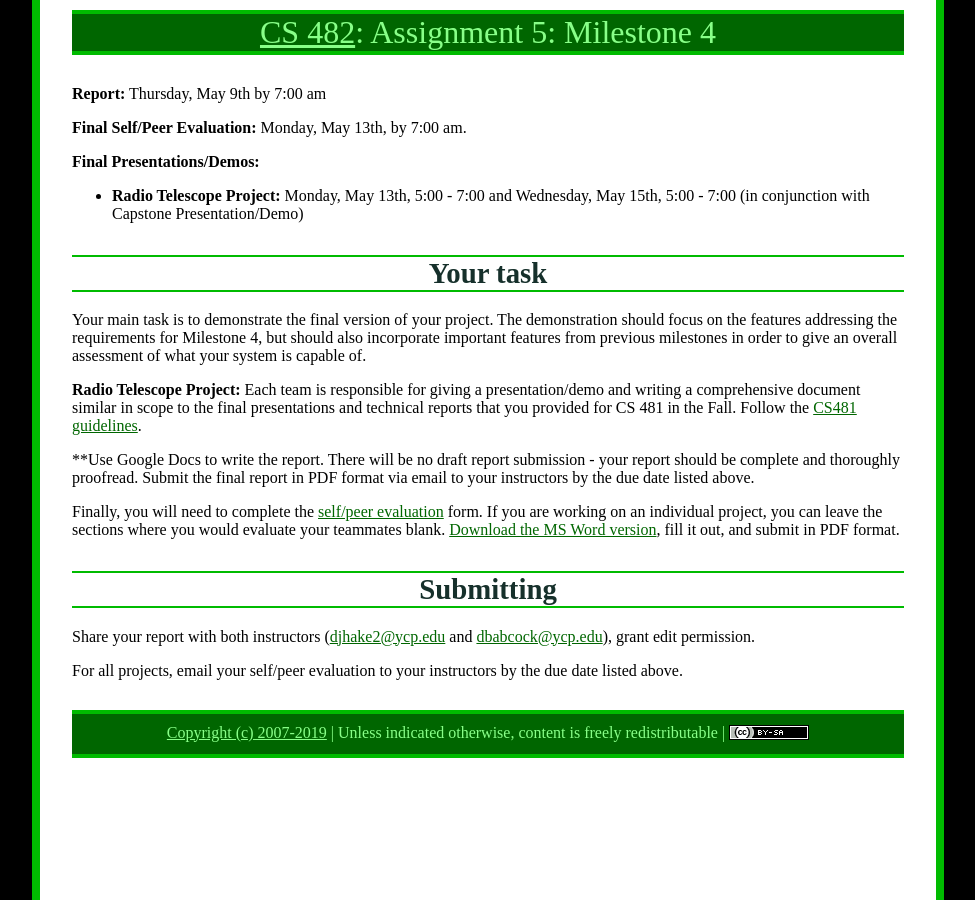
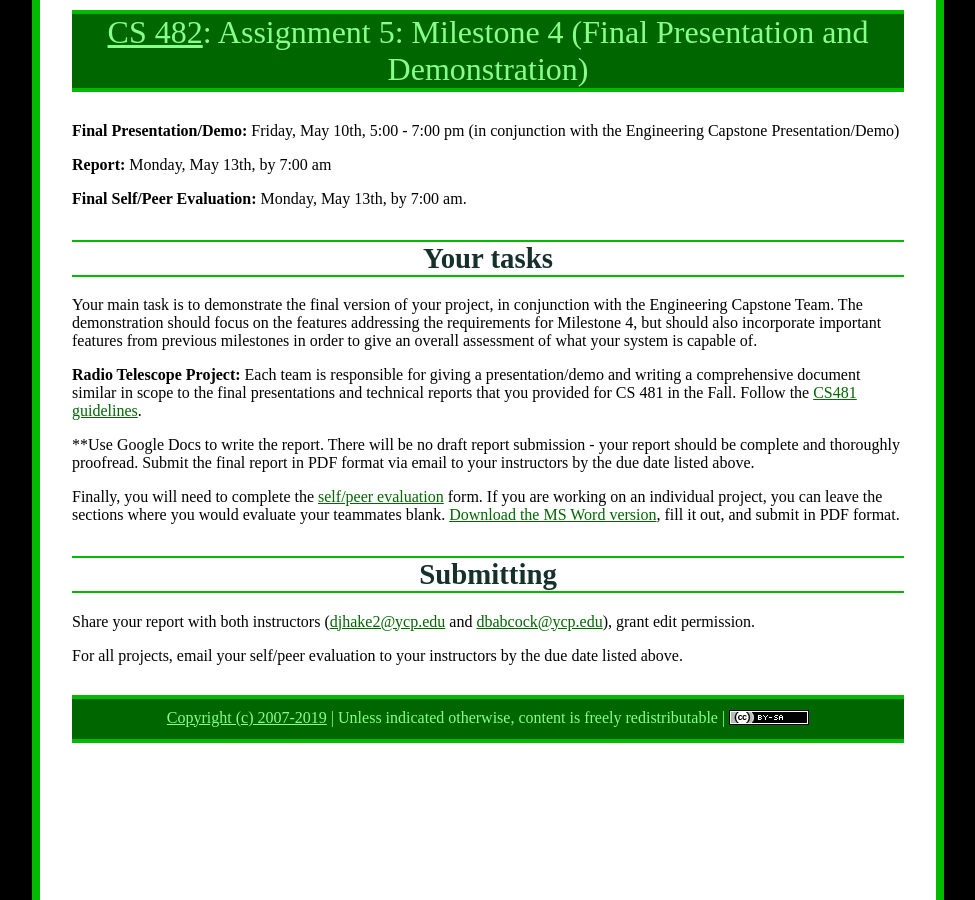
Before and after one commit to ycpcs/cs482-spring2019, a Jekyll site: the page built from assign/assign05.md, in a window 1280 px wide. Shown: the whole page, without its empty margins (152-1127 px from the left). Built offline with Jekyll 4.4.1, drawn with Linux system fonts in a browser that asks for light colours.

Commit message:
updated assignments and dates

```diff
--- a/assign/assign05.md
+++ b/assign/assign05.md
@@ -1,23 +1,21 @@
 ---
 layout: default
-title: "Assignment 5: Milestone 4"
+title: "Assignment 5: Milestone 4 (Final Presentation and Demonstration)"
 ---
 
-**Report:** Thursday, May 9th by 7:00 am
+**Final Presentation/Demo:** Friday, May 10th, 5:00 - 7:00 pm (in conjunction with the Engineering Capstone Presentation/Demo)
+
+**Report:** Monday, May 13th, by 7:00 am
 
 **Final Self/Peer Evaluation:** Monday, May 13th, by 7:00 am.
-
-**Final Presentations/Demos:**
 
 <!--
 - **Projects other than Radio Telescope:** Monday, May 13th, 12:45 - 2:45 (final exam period)
 -->
 
-- **Radio Telescope Project:** Monday, May 13th, 5:00 - 7:00 and Wednesday, May 15th, 5:00 - 7:00 (in conjunction with Capstone Presentation/Demo)
+# Your tasks
 
-# Your task
-
-Your main task is to demonstrate the final version of your project.  The demonstration should focus on the features addressing the requirements for Milestone 4, but should also incorporate important features from previous milestones in order to give an overall assessment of what your system is capable of.
+Your main task is to demonstrate the final version of your project, in conjunction with the Engineering Capstone Team.  The demonstration should focus on the features addressing the requirements for Milestone 4, but should also incorporate important features from previous milestones in order to give an overall assessment of what your system is capable of.
 
 <!--
 **Projects other than the Radio Telescope:** You or your group are also resposible for writing a 4-5 page report documenting what you accomplished.  The report should focus on what you learned in the experience of working on the project.  Suggested outline:
```
Also changed, not shown: assign/assign03.md (+1 -1 lines), assign/assign04.md (+4 -5 lines), assign/index.md (+3 -5 lines).
